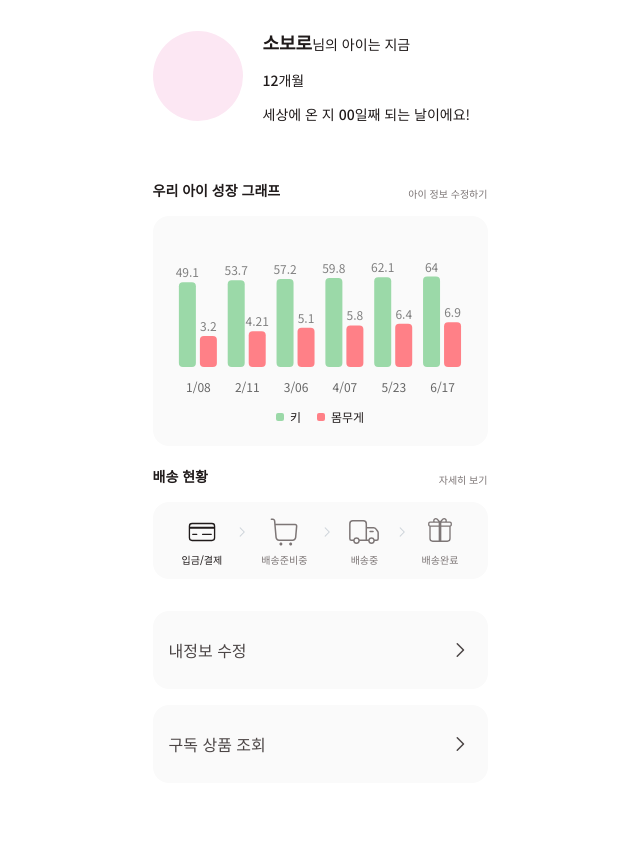
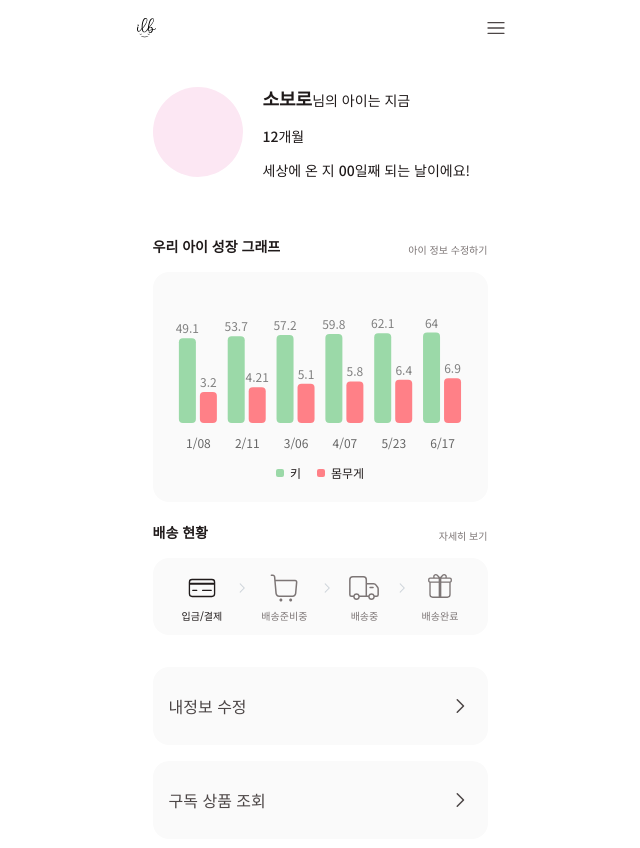
Before and after one commit to SSoboro/ILB, a Next.js app: page /mypage in a window 1280 px wide. Shown: the top 848 px of the page, without its empty margins (320-960 px from the left). Before the commit the page ends 827 px from the top, so only its background shows below. Built offline with nearby package versions, Linux system fonts and the light colour scheme.

Commit message:
💄 [Styling] Header UI 구현

```diff
--- a/src/app/layout.tsx
+++ b/src/app/layout.tsx
@@ -1,6 +1,7 @@
 import type { Metadata } from 'next';
 import { Noto_Sans_KR } from 'next/font/google';
 import './globals.css';
+import Header from '@/components/layout/Header';
 
 const notoSansKr = Noto_Sans_KR({
     preload: false,
@@ -19,7 +20,10 @@ export default function RootLayout({
 }>) {
     return (
         <html lang='ko'>
-            <body className={notoSansKr.className}>{children}</body>
+            <body className={notoSansKr.className}>
+                <Header />
+                {children}
+            </body>
         </html>
     );
 }
--- /dev/null
+++ b/src/components/layout/Header.tsx
@@ -0,0 +1,19 @@
+import Link from 'next/link';
+import Image from 'next/image';
+import { RxHamburgerMenu } from 'react-icons/rx';
+import LogoIcon from '@/assets/logo_icon.svg';
+
+export default function Header() {
+    return (
+        <header className='py-4'>
+            <nav className='flex justify-between'>
+                <Link href={'/'}>
+                    <Image src={LogoIcon} alt='logo' />
+                </Link>
+                <button className='w-6 h-6'>
+                    <RxHamburgerMenu className='mx-auto w-5 h-5 text-[#4C4646]' />
+                </button>
+            </nav>
+        </header>
+    );
+}
```
